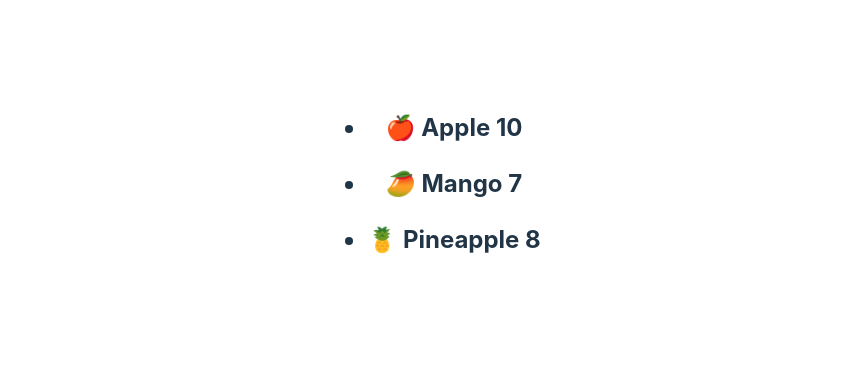
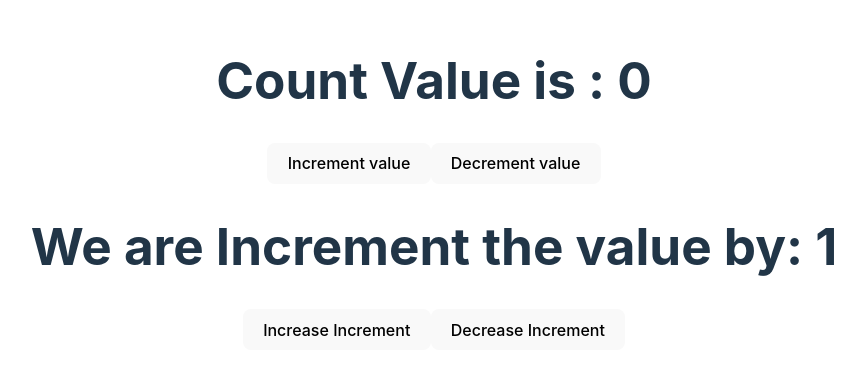
Before and after one commit to Maedeh-Saeidi/React-learning, a React (Vite) app in the folder react-learning(second part)/: page / in a window 1280 px wide. Shown: the part 216-590 px from the top of the page, without its empty margins (206-1071 px from the left). Built offline with nearby package versions, Linux system fonts and the light colour scheme.

Commit message:
Creating Multiple States In React

```diff
--- a/react-learning(second part)/src/App.jsx
+++ b/react-learning(second part)/src/App.jsx
@@ -3,6 +3,8 @@
 import Hello from './components/Hello'
 import Fruits from './components/Fruits'
 import ConditionalComponent from './components/ConditionalComponent'
+import Message from './components/Message'
+import Counter from './components/Counter'
 
 function App() {
   const person = {
@@ -15,8 +17,10 @@
     <div className='App'>
       {/* <Hello person={person} />
       <ConditionalComponent></ConditionalComponent>
-       */}
       <Fruits />
+      <Message></Message>
+          */}
+      <Counter></Counter>
     </div>
   )
 }
--- /dev/null
+++ b/react-learning(second part)/src/components/Counter.jsx
@@ -0,0 +1,29 @@
+import { useState } from "react";
+
+export default function Counter() {
+  const [count, setCount] = useState(0);
+  const [IncrementBy,setIncrementBy] = useState(1)
+  function Increment() {
+    setCount(count + 1);
+  }
+  function Decrement (){
+    setCount(count - 1);
+  }
+  function increaseIncrement() {
+    setIncrementBy(IncrementBy + 1);
+  }
+  function decreaseIncrement() {
+    setIncrementBy(IncrementBy - 1);
+  }
+  return(
+    <div>
+      <h1>Count Value is : {count}</h1>
+      <button onClick={Increment}>Increment value</button>
+      <button onClick={Decrement}>Decrement value</button>
+
+      <h1>We are Increment the value by: {IncrementBy}</h1>
+      <button onClick={increaseIncrement}>Increase Increment</button>
+      <button onClick={decreaseIncrement}>Decrease Increment</button>
+    </div>
+  )
+}
--- a/react-learning(second part)/src/components/Fruit.jsx
+++ b/react-learning(second part)/src/components/Fruit.jsx
@@ -1,9 +1,9 @@
-export default function Fruit ({ name, price, emoji }) {
+export default function Fruit ({ name, price, emoji, soldout }) {
   return (
     <>
       {price > 5 ? (
-        <li key={name}>
-          {emoji} {name} {price}{' '}
+        <li>
+          {emoji} {name} {price}{soldout ? " soldout": ''}
         </li>
       ) : (
         ''
--- a/react-learning(second part)/src/components/Fruits.jsx
+++ b/react-learning(second part)/src/components/Fruits.jsx
@@ -2,11 +2,11 @@
 export default function Fruits() {
   //const fruits = ["Apple", "Mango", "Banana", "Orange", "Pineapple"]
   const fruits = [
-    { name: "Apple", price: 10, emoji: "🍎" },
-    { name: "Mango", price: 7, emoji: "🥭" },
-    { name: "Banana", price: 2, emoji: "🍌" },
-    { name: "Orange", price: 5, emoji: "🍊" },
-    { name: "Pineapple", price: 8, emoji: "🍍" }
+    { name: "Apple", price: 10, emoji: "🍎" , soldout: true},
+    { name: "Mango", price: 7, emoji: "🥭" ,soldout: false },
+    { name: "Banana", price: 2, emoji: "🍌", soldout: true },
+    { name: "Orange", price: 5, emoji: "🍊", soldout: false },
+    { name: "Pineapple", price: 8, emoji: "🍍", soldout: true }
   ]
   return (
     <>
@@ -17,6 +17,7 @@
             name={fruit.name}
             price={fruit.price}
             emoji={fruit.emoji}
+            soldout= {fruit.soldout}
           /></h2>
         ))}
       </ul>
--- /dev/null
+++ b/react-learning(second part)/src/components/Message.jsx
@@ -0,0 +1,10 @@
+export default function Message() {
+  function handleClick() {
+    console.log("Button clicked");
+  }
+  return (
+    <>
+      <button onClick={handleClick}>CLick here to get message</button>
+    </>
+  )
+}
```
